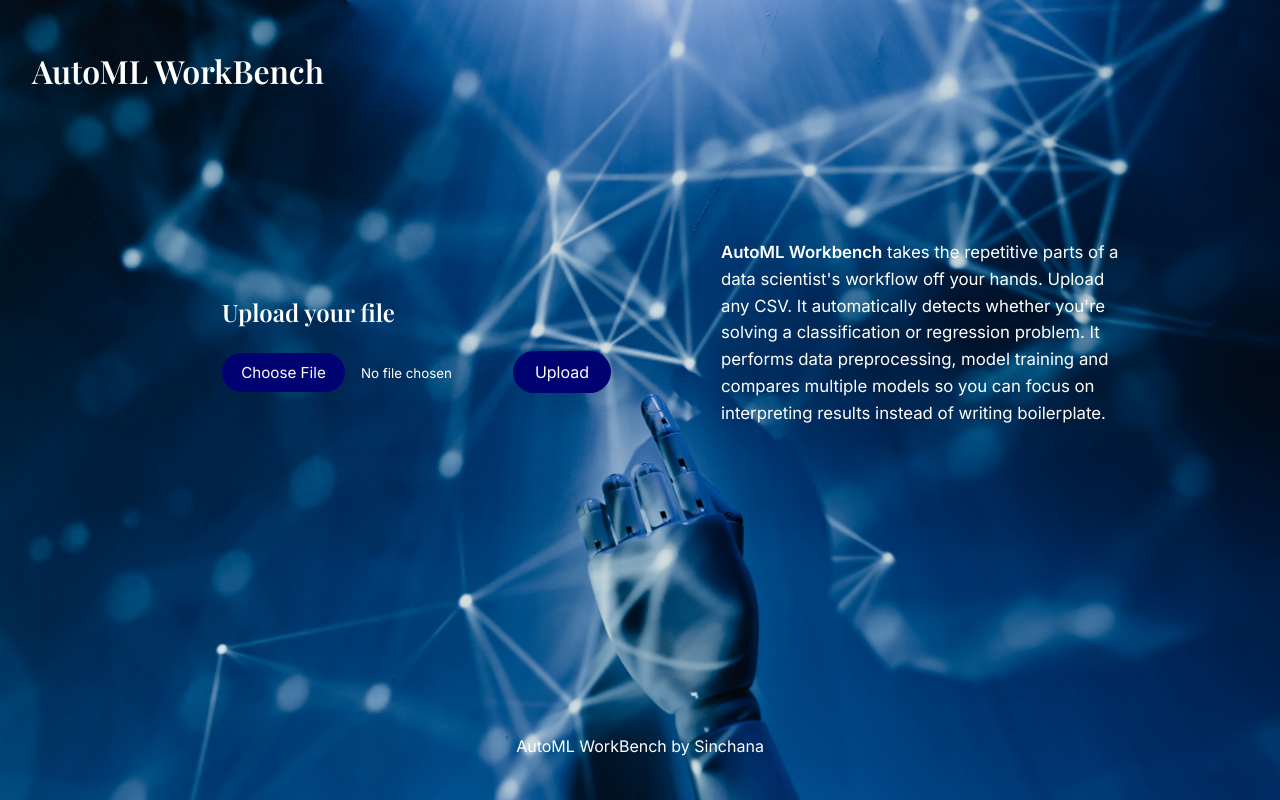
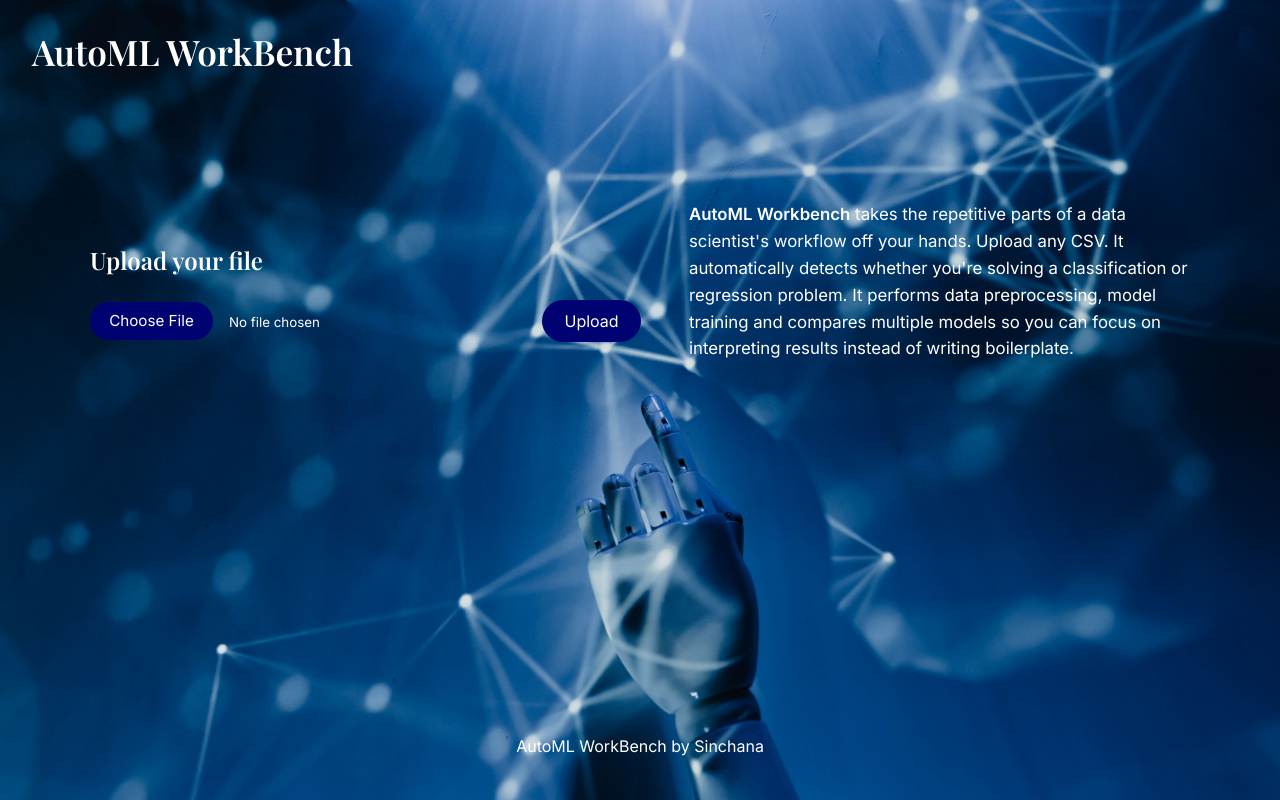
Before and after one commit to sinchanabm-ux/automl-workbench, a Flask app: page / in a window 1280 px wide; the page is wider, and only the part inside the window is pictured. Run offline with Flask 3, Linux system fonts and the light colour scheme; some web fonts are replaced.

Commit message:
css changes

```diff
--- a/static/base.css
+++ b/static/base.css
@@ -12,6 +12,10 @@
 }
 
 /* ---------- Basic reset ---------- */
+
+* {
+    box-sizing: border-box;
+}
 
 html {
     overflow-x: hidden;
@@ -42,8 +46,13 @@ header {
     padding: 1.5rem 2rem;
 }
 
+header h1 {
+    margin: 0;
+    font-size: 2.2rem;
+}
+
 main {
-    max-width: 700px;
+    max-width: 1200px;
     margin: 0 auto;
     padding: 2rem;
     flex: 1;
--- a/static/index.css
+++ b/static/index.css
@@ -5,33 +5,37 @@
     width: 100vw;
     position: relative;
     left: 50%;
-    right: 50%;
     margin-left: -50vw;
-    margin-right: -50vw;
 }
 
 .hero-content {
-    max-width: 900px;
+    max-width: 1100px;
     margin: 0 auto;
     display: flex;
     align-items: center;
     justify-content: space-between;
     gap: 3rem;
-    flex-wrap: wrap;
 }
 
 .hero-form {
     flex: 1 1 350px;
 }
 
+.hero-form form {
+    display: flex;
+    align-items: center;
+    width: 100%;
+}
+
 .hero-description {
     flex: 1 1 300px;
     font-size: 1.05rem;
     color: var(--color-text);
-    margin-right: auto;
 }
 
 input[type="file"] {
+    flex: 1;
+    min-width: 0;
     font-family: var(--font-body);
     color: white;
 }
@@ -61,3 +65,8 @@ input[type="file"]::file-selector-button:hover {
 .hero-description p {
     color: white;
 }
+
+.hero-form button[type="submit"] {
+    margin-left: 1rem;
+    flex-shrink: 0;
+}
--- a/templates/base.html
+++ b/templates/base.html
@@ -2,7 +2,7 @@
 <html lang = "en">
     <head>
         <meta charset="UTF-8">
-        <meta name="viewport" content="width=device-width, initial-scale-1.0">
+        <meta name="viewport" content="width=device-width, initial-scale=1.0">
         <title>{% block title %} AutoML WorkBench {% endblock %}</title>
         <link rel="preconnect" href="https://fonts.googleapis.com">
         <link rel="preconnect" href="https://fonts.gstatic.com" crossorigin>
--- a/templates/index.html
+++ b/templates/index.html
@@ -9,7 +9,7 @@
         <div class="hero-form">
             <h2>Upload your file</h2>
             <form action="/uploads/" method="post" enctype="multipart/form-data">
-                <input type="file" name="csv_file" required>
+                <input type="file" name="csv_file" id="csv_file" required>
                 <button type="submit">Upload</button>
             </form>
         </div>
--- a/templates/results.html
+++ b/templates/results.html
@@ -22,7 +22,7 @@
                 <span class="model-name">{{ model_name }}</span>
                 <span class="model-score">{{ "%.3f"|format(score) }}</span>
                 <span class="best-label {% if model_name != best_model %}best-label--hidden{% endif %}">
-                    {% if model_name == best_model %}Best Result{% endif %}
+                    {% if model_name == best_model %}Best Model{% endif %}
                 </span>
             </li>
         {% endfor %}
```
Also changed, not shown: static/results.css (+20 -3 lines), static/select_target.css (+10 -0 lines).
